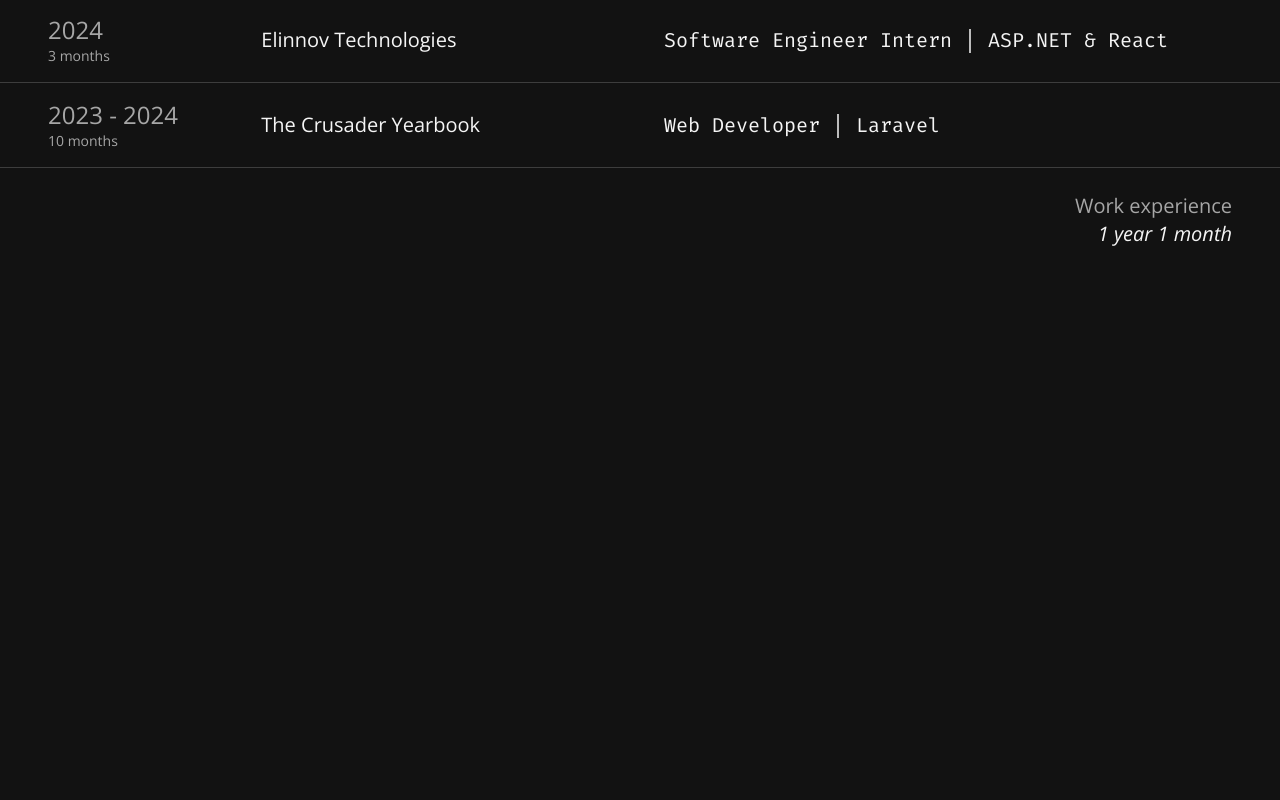
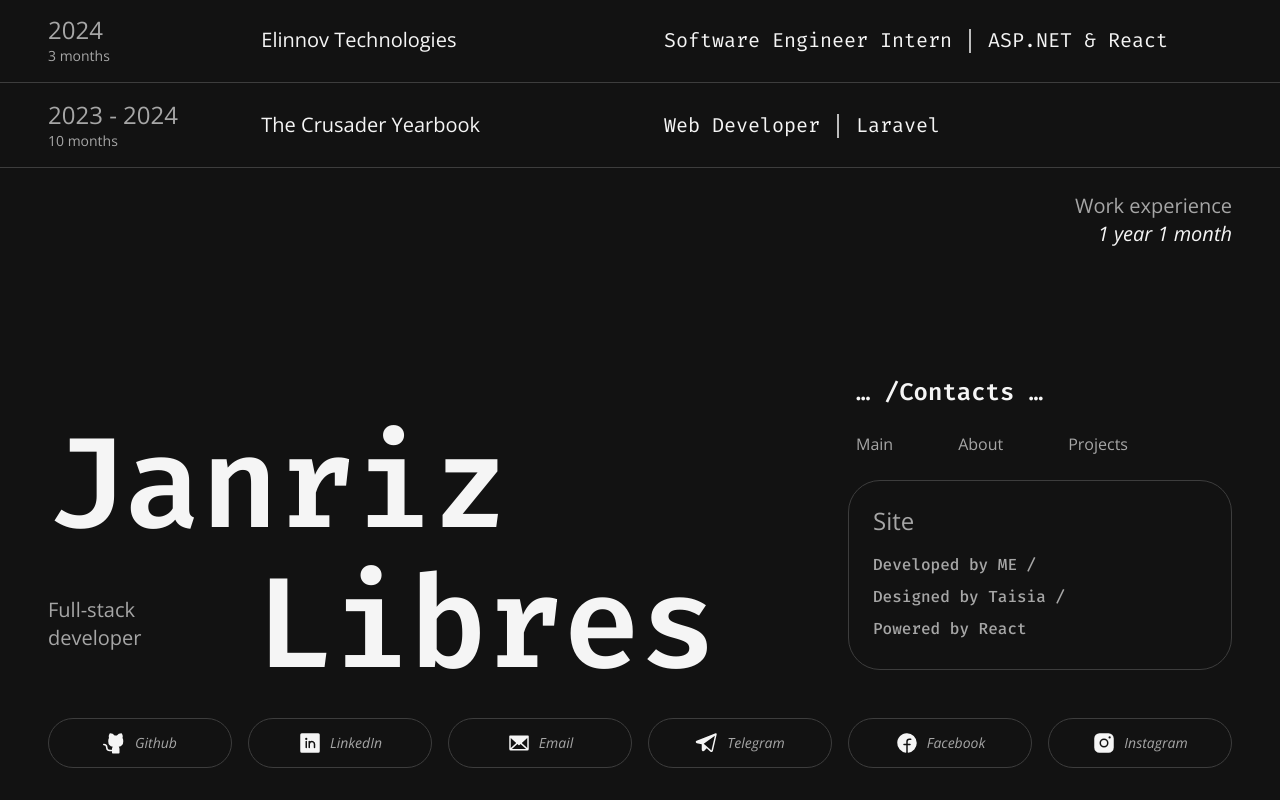
Before and after one commit to janrizmlibres/dev-portfolio, a React (Vite) app: page / in a window 1280 px wide. Shown: the part 1749-2549 px from the top of the page. Before the commit the page ends 2125 px from the top, so only its background shows below. Built offline with nearby package versions, Linux system fonts and the light colour scheme.

Commit message:
develop mobile layout of footer section

```diff
--- a/src/App.tsx
+++ b/src/App.tsx
@@ -13,7 +13,7 @@ function App() {
       <Socials />
       <About />
       {/* <Projects /> */}
-      {/* <Footer /> */}
+      <Footer />
     </>
   );
 }
--- a/src/components/Footer.tsx
+++ b/src/components/Footer.tsx
@@ -1,24 +1,25 @@
+import { motion } from "motion/react";
+
+import { animateOnScroll, fadeLeft, fadeRight, fadeUp } from "../animation";
+import { socialsPlusEmail } from "../data";
 import LinksHolder from "./shared/LinksHolder";
 import SocialTag from "./shared/SocialTag";
 import TechToolsPanel from "./shared/TechToolsPanel";
-import { socialsPlusEmail } from "../data";
-import { motion } from "motion/react";
-import { animateOnScroll, fadeLeft, fadeRight, fadeUp } from "../animation";
 
 const Footer = () => {
   return (
-    <section className="custom-container px-12 grid grid-cols-6 items-end gap-x-4 gap-y-12 mb-8">
-      <div className="col-span-4">
+    <section className="custom-container mb-8 grid grid-cols-2 items-end gap-x-4 gap-y-8 px-4 sm:px-8 md:gap-y-12 lg:grid-cols-6 lg:px-12">
+      <div className="col-span-6 max-md:row-start-2 md:col-span-4">
         <motion.h1
           {...animateOnScroll(fadeRight)}
-          className="font-fira-code text-7xl/17 font-semibold lg:large-text mb-12"
+          className="mb-4 font-fira-code text-5xl font-semibold md:mb-12 md:text-8xl/17 lg:large-text"
         >
           Janriz
         </motion.h1>
         <div className="flex items-center gap-4">
           <motion.p
             {...animateOnScroll(fadeRight)}
-            className="medium-text flex-1/4"
+            className="flex-1/4 text-xs text-gray-100 md:medium-text"
           >
             Full-stack
             <br />
@@ -26,29 +27,29 @@ const Footer = () => {
           </motion.p>
           <motion.h1
             {...animateOnScroll(fadeLeft)}
-            className="font-fira-code text-7xl/17 font-semibold lg:large-text flex-3/4"
+            className="flex-1/1 font-fira-code text-5xl font-semibold md:flex-3/4 md:text-8xl/17 lg:large-text"
           >
             Libres
           </motion.h1>
         </div>
       </div>
 
-      <div className="col-span-2">
+      <div className="col-span-6 md:col-span-2">
         <motion.h2
           {...animateOnScroll(fadeLeft)}
-          className="subheading text-2xl pl-2 mb-6"
+          className="subheading mb-6 pl-2 text-2xl"
         >
           &hellip; /Contacts &hellip;
         </motion.h2>
 
-        <motion.div {...animateOnScroll(fadeUp)}>
+        <motion.div {...animateOnScroll(fadeUp)} className="max-w-3/4 px-2">
           <LinksHolder
             links={[{ name: "Main" }, { name: "About" }, { name: "Projects" }]}
-            className="justify-between mb-6"
+            className="mb-6 justify-between"
           />
         </motion.div>
 
-        <TechToolsPanel title="Site">
+        <TechToolsPanel title="Site" className="min-w-3/4 max-md:max-w-fit">
           Developed by ME /<br />
           Designed by Taisia /<br />
           Powered by React
@@ -56,10 +57,19 @@ const Footer = () => {
       </div>
 
       {socialsPlusEmail.map((social) => (
-        <motion.div {...animateOnScroll(fadeUp)}>
+        <motion.div {...animateOnScroll(fadeUp)} className="max-lg:hidden">
           <SocialTag key={social.name} social={social} />
         </motion.div>
       ))}
+
+      <motion.div
+        {...animateOnScroll(fadeUp)}
+        className="col-span-6 grid grid-cols-2 gap-4 md:grid-cols-4 lg:hidden"
+      >
+        {socialsPlusEmail.map((social) => (
+          <SocialTag key={social.name} social={social} />
+        ))}
+      </motion.div>
     </section>
   );
 };
--- a/src/components/shared/SocialTag.tsx
+++ b/src/components/shared/SocialTag.tsx
@@ -1,17 +1,22 @@
 import type { Social } from "../../data";
 import { getIcon } from "../../utils";
 
-const SocialTag = ({ social: { name, url } }: { social: Social }) => {
+interface Props {
+  social: Social;
+  className?: string;
+}
+
+const SocialTag = ({ social: { name, url }, className }: Props) => {
   return (
     <a
       href={url}
-      className="flex items-center justify-center gap-2 text-sm italic px-7 py-3 border-1 border-gray-200 rounded-full group relative overflow-hidden"
+      className={`group relative flex items-center justify-center gap-2 overflow-hidden rounded-full border-1 border-gray-200 px-7 py-3 text-sm italic ${className}`}
     >
-      <span className="absolute -z-1 inset-0 bg-light-100 scale-y-0 origin-bottom transition-transform duration-300 ease-out group-hover:scale-y-100 group-active:scale-y-100"></span>
-      <div className="text-light-100 group-hover:text-dark-100 group-focus:text-dark-100 group-active:text-dark-100 transition-colors duration-300">
+      <span className="absolute inset-0 -z-1 origin-bottom scale-y-0 bg-light-100 transition-transform duration-300 ease-out group-hover:scale-y-100 group-active:scale-y-100"></span>
+      <div className="text-light-100 transition-colors duration-300 group-hover:text-dark-100 group-focus:text-dark-100 group-active:text-dark-100">
         {getIcon(name, 24, "fill")}
       </div>
-      <span className="text-gray-100 group-hover:text-gray-200 group-focus:text-gray-200 group-active:text-gray-200 transition-colors duration-300">
+      <span className="text-gray-100 transition-colors duration-300 group-hover:text-gray-200 group-focus:text-gray-200 group-active:text-gray-200">
         {name}
       </span>
     </a>
```
